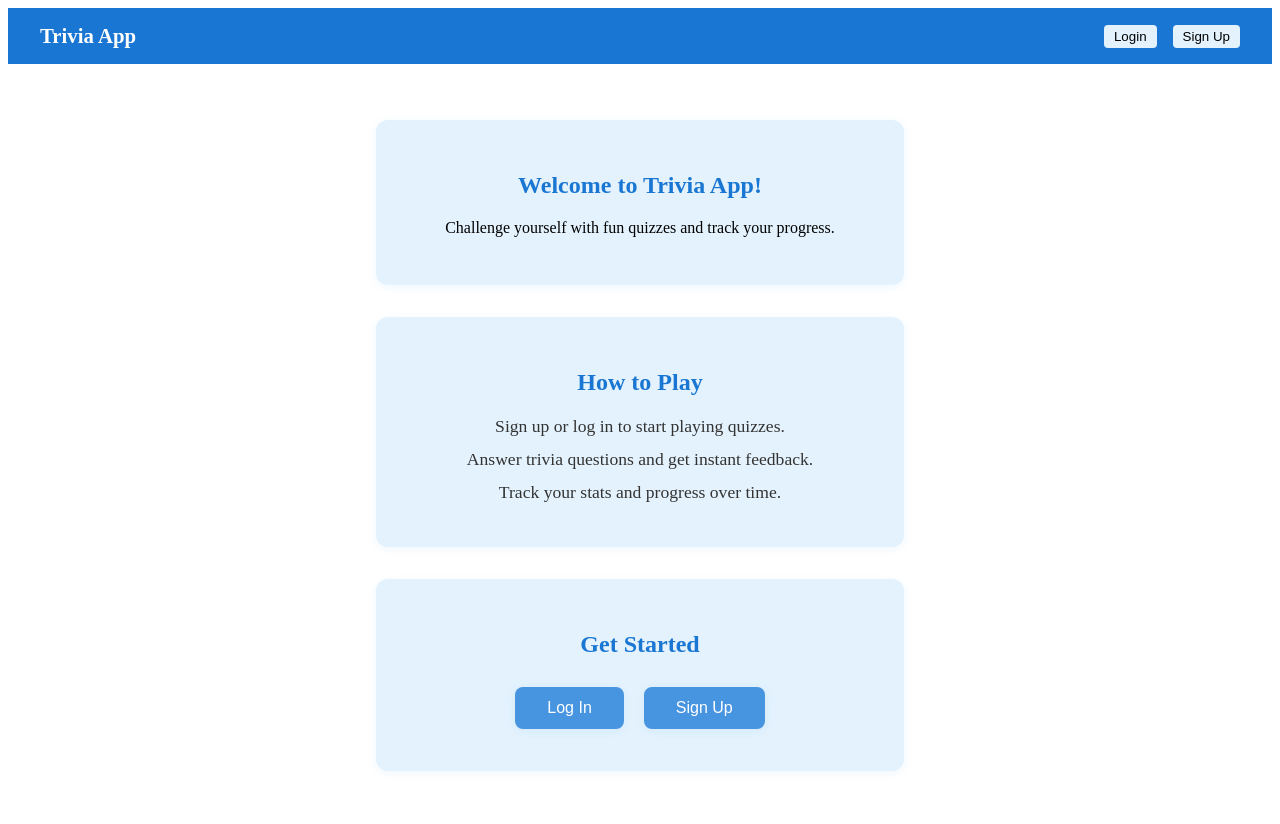
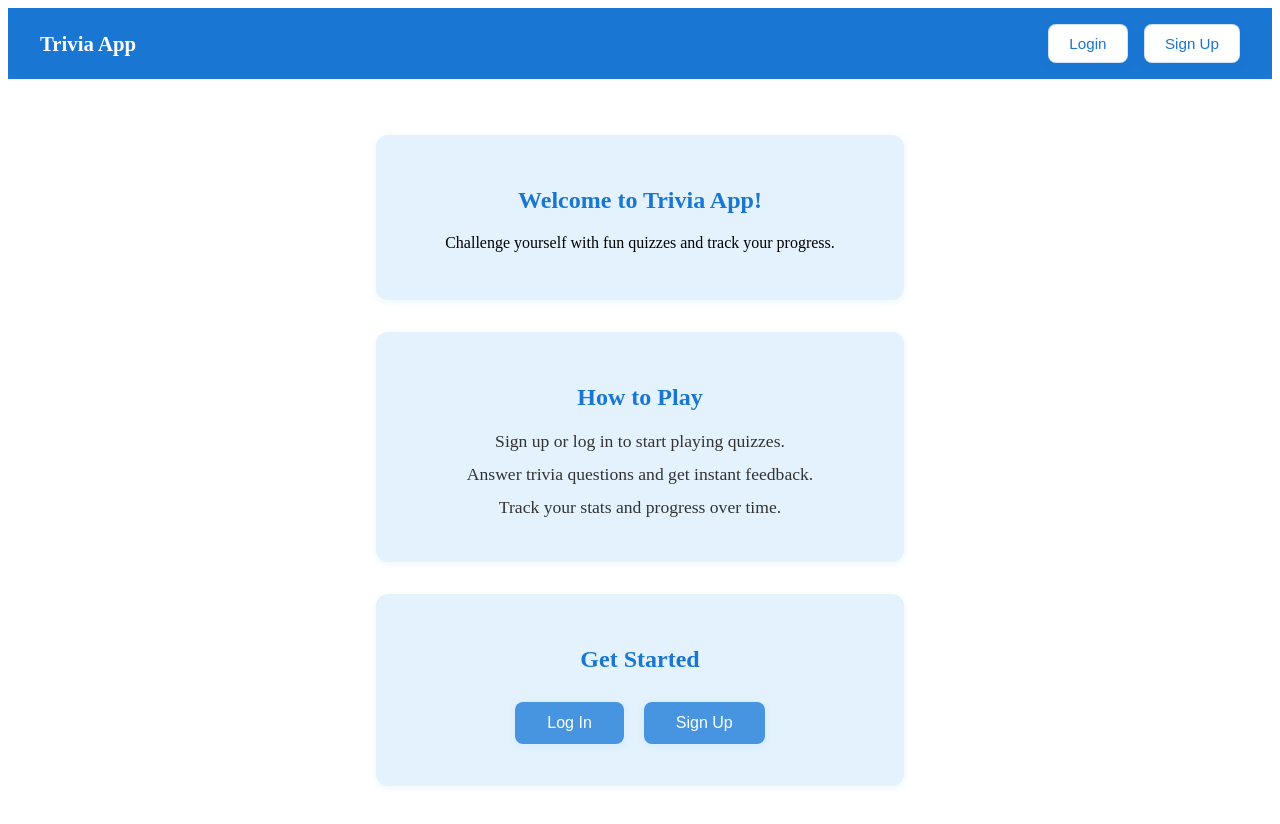
Before and after one commit to shamitsoni/Quiz-App, a React (Vite) app in the folder client/: page / in a window 1280 px wide. Built offline with nearby package versions, Linux system fonts and the light colour scheme; no server answers.

Commit message:
feat: Update NavBar button styling for consistency
- Add blue text color, font weight
- Increase button size and add hover transition

```diff
--- a/client/src/components/Home/Home.css
+++ b/client/src/components/Home/Home.css
@@ -80,15 +80,22 @@
 }
 
 .navbar-btn {
-  background-color: #e3f2fd;
-  border: none;
-  border-radius: 4px;
-  padding: 4px 10px;
+  background: #ffffff;
+  border: 1px solid rgba(25, 118, 210, 0.2);
+  border-radius: 8px;
+  padding: 10px 20px;
+  font-weight: 500;
+  font-size: 0.95rem;
   cursor: pointer;
+  transition: all 0.3s ease;
+  box-shadow: 0 2px 8px rgba(25, 118, 210, 0.15);
+  color: #1976d2;
+  min-width: 80px;
 }
 
 .navbar-btn:hover {
-  background: #a1c5e9;
+  background: #e3f2fd;
+  transform: translateY(-1px);
 }
 
 .navbar-title {
```
